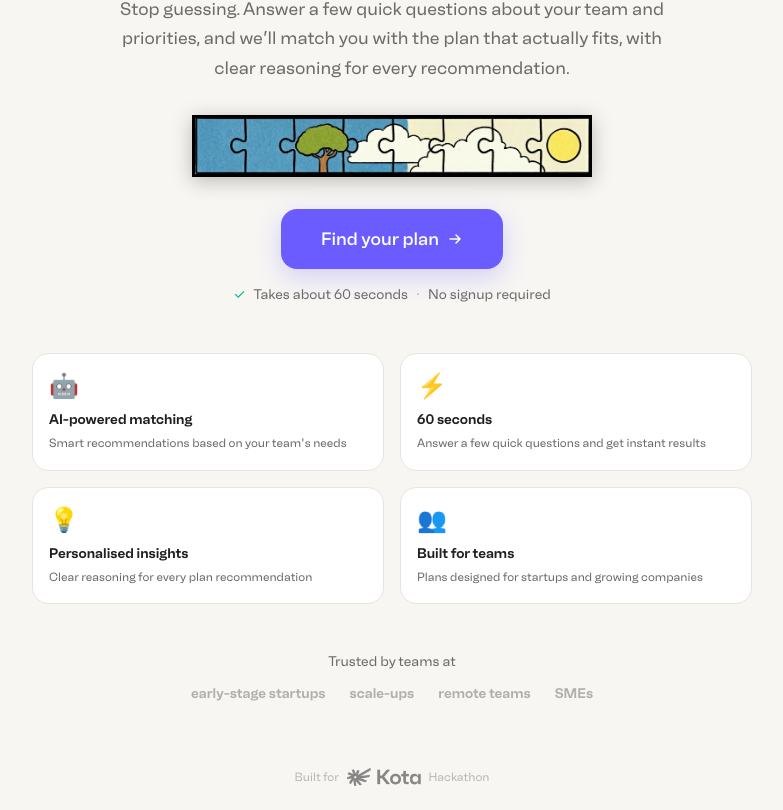
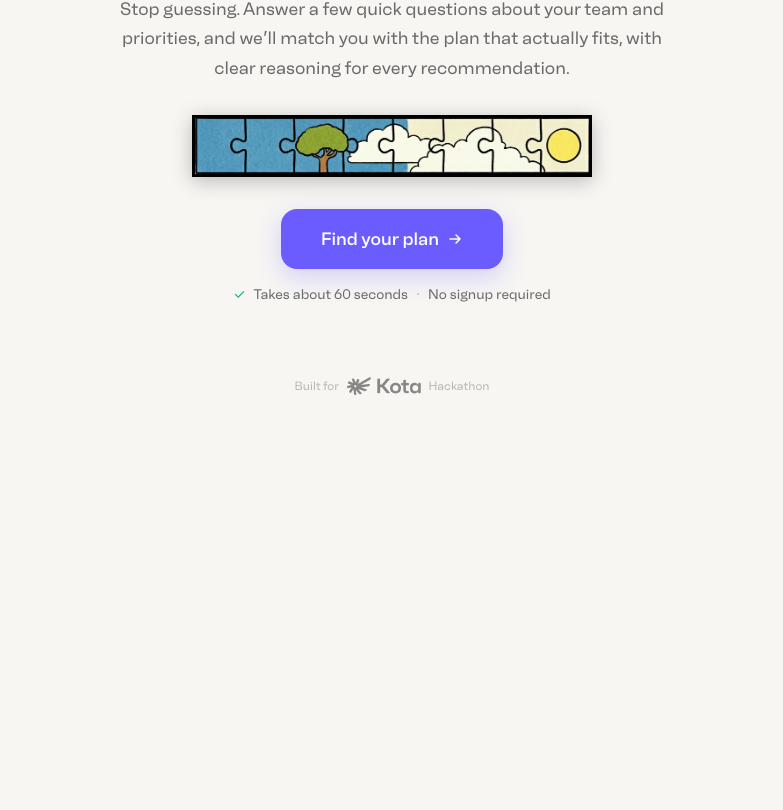
Before and after one commit to alanmaizon/kota-hackathon, a React (Vite) app: page / in a window 1280 px wide. Shown: the part 267-1077 px from the top of the page, without its empty margins (248-1031 px from the left). After the commit the page ends 800 px from the top, so only its background shows below. Built offline with nearby package versions, Linux system fonts and the light colour scheme.

Commit message:
Update WelcomeScreen.tsx

```diff
--- a/src/components/WelcomeScreen.tsx
+++ b/src/components/WelcomeScreen.tsx
@@ -3,13 +3,6 @@ import { motion } from 'framer-motion';
 interface WelcomeScreenProps {
   onStart: () => void;
 }
-
-const BENEFIT_CARDS = [
-  { emoji: '🤖', title: 'AI-powered matching', desc: "Smart recommendations based on your team's needs" },
-  { emoji: '⚡', title: '60 seconds', desc: 'Answer a few quick questions and get instant results' },
-  { emoji: '💡', title: 'Personalised insights', desc: 'Clear reasoning for every plan recommendation' },
-  { emoji: '👥', title: 'Built for teams', desc: 'Plans designed for startups and growing companies' },
-];
 
 export function WelcomeScreen({ onStart }: WelcomeScreenProps) {
   return (
@@ -117,56 +110,6 @@ export function WelcomeScreen({ onStart }: WelcomeScreenProps) {
         </div>
       </section>
 
-      {/* ─── Benefit Cards ─────────────────────────────────────────────── */}
-      <section className="max-w-3xl mx-auto px-6 pb-12">
-        <motion.div
-          initial={{ opacity: 0, y: 20 }}
-          animate={{ opacity: 1, y: 0 }}
-          transition={{ delay: 0.55, duration: 0.5 }}
-          className="grid grid-cols-2 gap-4"
-        >
-          {BENEFIT_CARDS.map((card, i) => (
-            <motion.div
-              key={card.title}
-              initial={{ opacity: 0, y: 16 }}
-              animate={{ opacity: 1, y: 0 }}
-              transition={{ delay: 0.6 + i * 0.08, duration: 0.4 }}
-              className="rounded-2xl p-4 text-left"
-              style={{
-                backgroundColor: 'var(--cloud-card)',
-                border: '1px solid var(--cloud-border)',
-              }}
-            >
-              <span className="text-2xl mb-2 block">{card.emoji}</span>
-              <p className="text-sm font-semibold mb-1" style={{ color: 'var(--cloud-text)' }}>{card.title}</p>
-              <p className="text-xs leading-relaxed" style={{ color: 'var(--cloud-muted)' }}>{card.desc}</p>
-            </motion.div>
-          ))}
-        </motion.div>
-      </section>
-
-      {/* ─── Trust Indicators ──────────────────────────────────────────── */}
-      <section className="max-w-3xl mx-auto px-6 pb-10 text-center">
-        <motion.div
-          initial={{ opacity: 0 }}
-          animate={{ opacity: 1 }}
-          transition={{ delay: 0.9, duration: 0.4 }}
-        >
-          <p className="text-sm mb-3" style={{ color: 'var(--cloud-muted)' }}>Trusted by teams at</p>
-          <div className="flex items-center justify-center gap-6 flex-wrap">
-            {['early-stage startups', 'scale-ups', 'remote teams', 'SMEs'].map((desc) => (
-              <span
-                key={desc}
-                className="text-sm font-semibold"
-                style={{ color: 'var(--cloud-muted)', opacity: 0.5 }}
-              >
-                {desc}
-              </span>
-            ))}
-          </div>
-        </motion.div>
-      </section>
-
       {/* ─── Footer watermark ──────────────────────────────────────────── */}
       <div className="py-6 text-center" style={{ backgroundColor: 'var(--cloud-bg)' }}>
         <div className="flex items-center justify-center gap-2" style={{ opacity: 0.45 }}>
```
